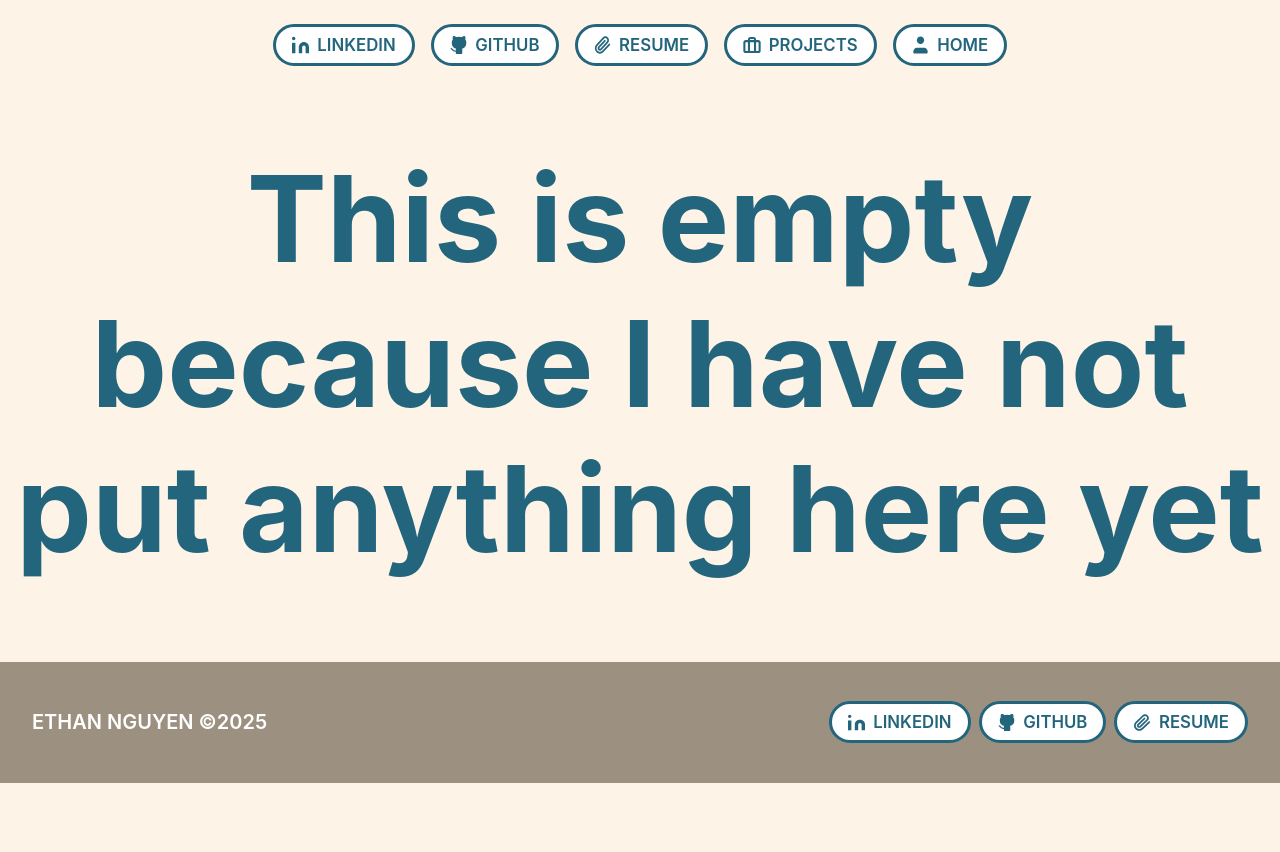
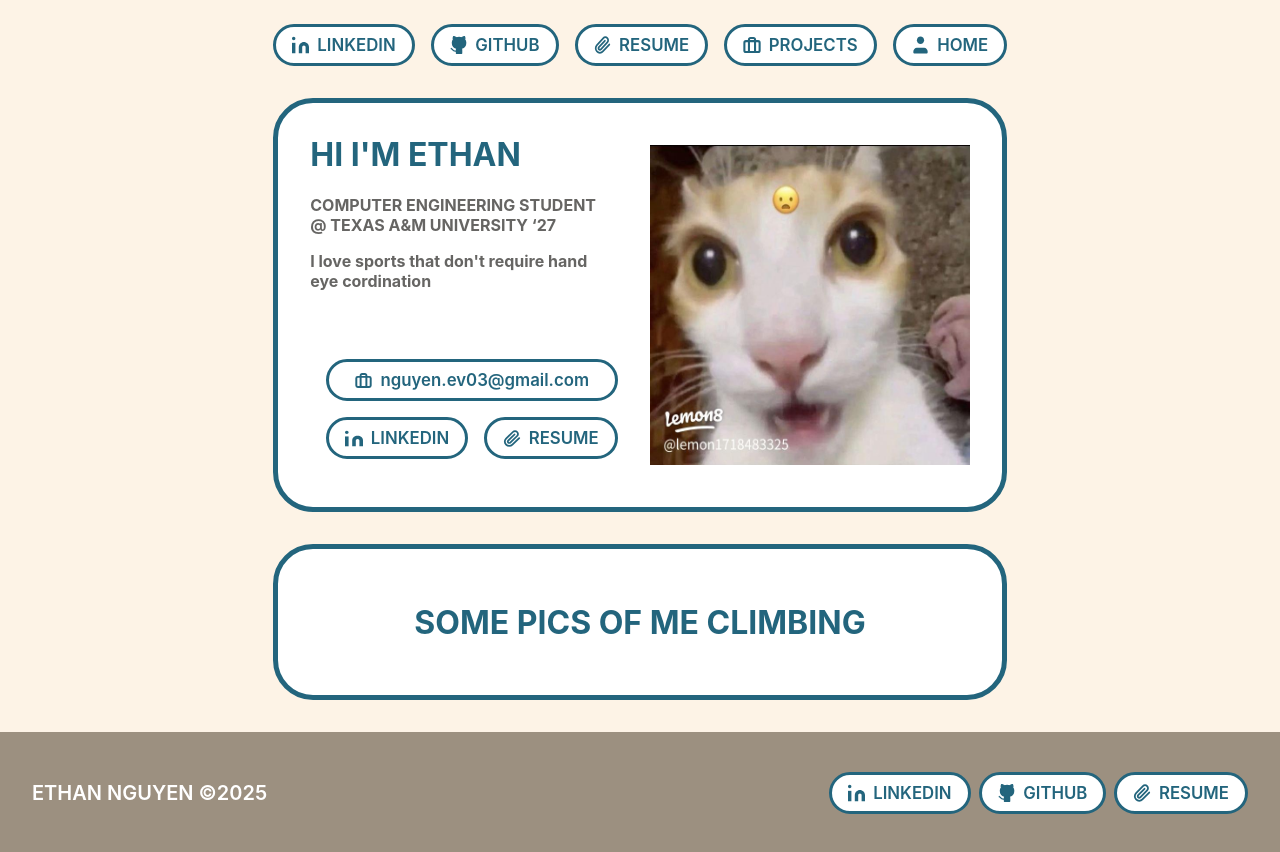
Before and after one commit to FunniNam3/FunniNam3.github.io, a React (Create React App) app in the folder my-app/: page /AboutMe in a window 1280 px wide. Before the commit the page ends 800 px from the top, so only its background shows below. Built offline with nearby package versions, Linux system fonts and the light colour scheme.

Commit message:
Funny headshot png

```diff
--- a/my-app/src/AboutMe.css
+++ b/my-app/src/AboutMe.css
@@ -0,0 +1,141 @@
+
+div.AboutMe
+{
+    flex-grow: 1;
+    display: flex;
+    justify-content: flex-end;
+    align-items: flex-start;
+    padding: 4vmin;
+    background-color: white;
+    border:0.7vmin solid #23657D;
+    border-radius: 5vmin;
+    gap: 2vmin;
+    margin: 4vmin;
+}
+
+h1.Hello
+{
+    font-family: Inter;
+    font-size: 4vmin;
+    font-weight: 700;
+    color: #23657D;
+    width: fit-content;
+    margin-top: 0;
+}
+
+h2.Discribe
+{
+    width: 36vmin;
+    font-family: Inter;
+    font-size: 2vmin;
+    text-align: left;
+    font-weight: 700;
+    color: #666563;
+}
+
+p.Discribe
+{
+    width: 36vmin;
+    font-family: Inter;
+    font-size: 2vmin;
+    text-align: left;
+    font-weight: 700;
+    color: #666563;
+}
+
+div.Personal
+{
+    flex-grow: 1;
+    display: flex;
+    flex-direction: column;
+    height: 100%;
+    gap: 4.5vmin;
+}
+
+img.Face
+{
+    align-self: center;
+    height: 40vmin;
+    width: 40vmin;
+}
+
+a.Social-Email
+{
+    display: flex;
+    padding: 1vmin 2vmin;
+    justify-content: center;
+    align-items: center;
+    gap: 1vmin;
+    border-radius: 100vmin;
+    border: 0.4vmin solid #23657D;
+    background: #FFF;
+    color: #23657D;
+    text-align: center;
+    font-size: 2.1vmin;
+    font-weight: 600;
+    line-height: normal;
+    text-decoration: none;
+    margin: 2vmin;
+}
+
+a.Social-LinkRes
+{
+    display: flex;
+    flex-grow: 1;
+    padding: 1vmin 2vmin;
+    justify-content: center;
+    align-items: center;
+    gap: 1vmin;
+    border-radius: 100vmin;
+    border: 0.4vmin solid #23657D;
+    background: #FFF;
+    color: #23657D;
+    text-align: center;
+    font-size: 2.1vmin;
+    font-weight: 600;
+    line-height: normal;
+    text-decoration: none;
+}
+
+img.Social-Discribe
+{
+    width:2.2vmin;
+    height:2.2vmin;
+}
+
+div.LinkRes
+{
+    display: flex;
+    flex-direction: row;
+    margin: 2vmin;
+    gap: 2vmin;
+}
+
+div.Text
+{
+    flex-grow: 1;
+}
+
+div.RandomPics
+{
+    flex-grow: 1;
+    display: flex;
+    flex-direction: column;
+    justify-content: flex-start;
+    align-items: center;
+    padding: 4vmin;
+    background-color: white;
+    border:0.7vmin solid #23657D;
+    border-radius: 5vmin;
+    gap: 2vmin;
+    margin: 4vmin;
+}
+
+h1.Climbing
+{
+    font-family: Inter;
+    font-size: 4vmin;
+    font-weight: 700;
+    color: #23657D;
+    width: fit-content;
+}
--- a/my-app/src/AboutMe.tsx
+++ b/my-app/src/AboutMe.tsx
@@ -1,8 +1,54 @@
 import React from "react";
+import LinkedIn from "./images/Linkedin.svg";
+import Suitcase from "./images/Suitcase.svg";
+import PaperClip from "./images/PaperClip.svg";
 import "./AboutMe.css";
 
 function AboutMe() {
-  return <h1>This is empty because I have not put anything here yet</h1>;
+  return (
+    <div className="Container">
+      <div className="AboutMe">
+        <div className="Personal">
+          <div className="Text">
+            <h1 className="Hello">HI I'M ETHAN</h1>
+            <h2 className="Discribe">
+              COMPUTER ENGINEERING STUDENT @ TEXAS A&M UNIVERSITY ‘27
+            </h2>
+            <p className="Discribe">
+              I love sports that don't require hand eye cordination
+            </p>
+          </div>
+          <div className="Socals">
+            <a className="Social-Email" href="https://github.com/FunniNam3">
+              <img className="Social-Discribe" src={Suitcase} alt="" />
+              nguyen.ev03@gmail.com
+            </a>
+            <div className="LinkRes">
+              <a
+                className="Social-LinkRes"
+                href="https://www.linkedin.com/in/ethan-v-nguyen"
+              >
+                <img className="Social-Discribe" src={LinkedIn} alt="" />
+                LINKEDIN
+              </a>
+              <a
+                className="Social-LinkRes"
+                href="https://docs.google.com/document/d/1tAgY0dw4jPYVEkNXJ4KTaeLv23DfrBgvN0l1JGnyhEM/export?format=pdf"
+              >
+                <img className="Social-Discribe" src={PaperClip} alt="" />
+                RESUME
+              </a>
+            </div>
+          </div>
+        </div>
+        <img className="Face" src="cat.jpeg" alt="" />
+      </div>
+
+      <div className="RandomPics">
+        <h1 className="Climbing">SOME PICS OF ME CLIMBING</h1>
+      </div>
+    </div>
+  );
 }
 
 export default AboutMe;
--- a/my-app/src/App.css
+++ b/my-app/src/App.css
@@ -2,4 +2,12 @@
   align-items: center;
   justify-content: center;
   font-family: Inter;
+  display: flex;
+  flex-direction: column;
+  min-height: 100vh;
 }
+
+div.Main
+{
+  flex: 1;
+}
--- a/my-app/src/App.tsx
+++ b/my-app/src/App.tsx
@@ -9,9 +9,10 @@ function App() {
   document.bgColor = "#FDF3E6";
   return (
     <div className="App">
-      <link rel="stylesheet"></link>
       <Header />
-      <Main />
+      <div className="Main">
+        <Main />
+      </div>
       <Footer />
     </div>
   );
```
Also changed, not shown: my-app/public/cat.jpeg (added), my-app/src/headshot.png (deleted).
